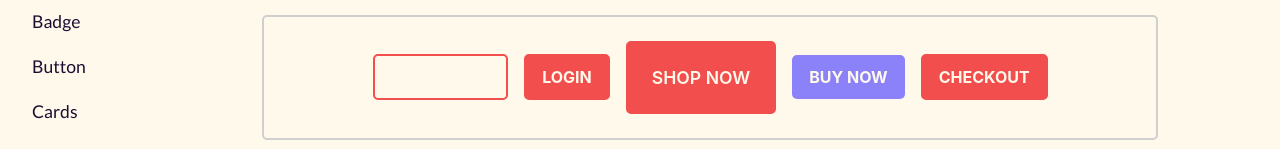
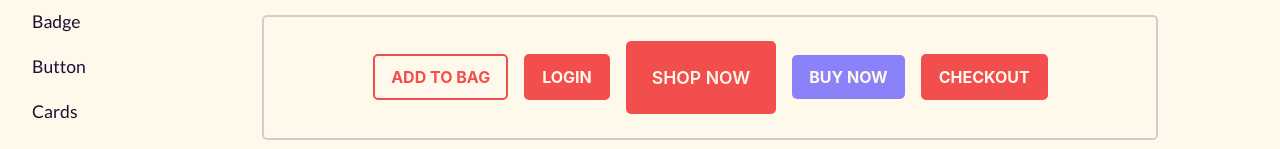
Before and after one commit to hinanshisuthar/native-ui-library, a plain HTML site: page docs/docs.html in a window 1280 px wide. In both pictures the pointer is over the button 440 px from the left and 5619 px from the top of the page. Shown: the part 5542-5691 px from the top of the page. Drawn offline with Linux system fonts and the light colour scheme.

Commit message:
fix: color on hover

```diff
--- a/css/utilities.css
+++ b/css/utilities.css
@@ -21,6 +21,7 @@
 
 .btn-primary:hover {
     background-color: var(--hover-color-button-prim);
+    color: var(--cta-color);
 }
 
 .btn-secondary {
```
